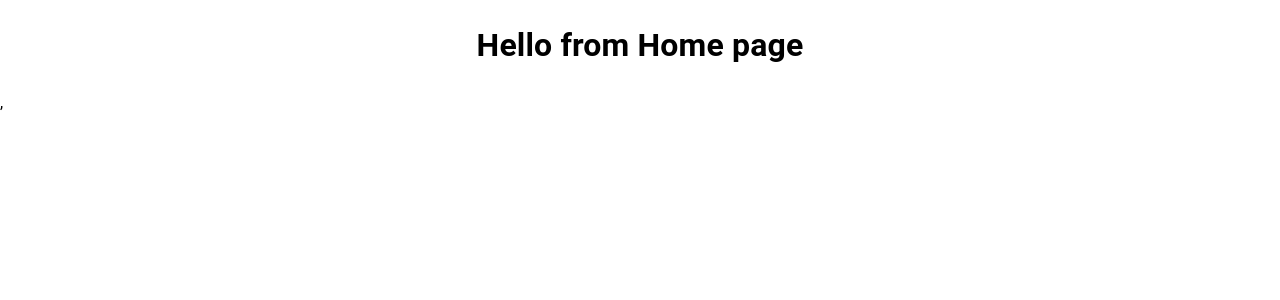
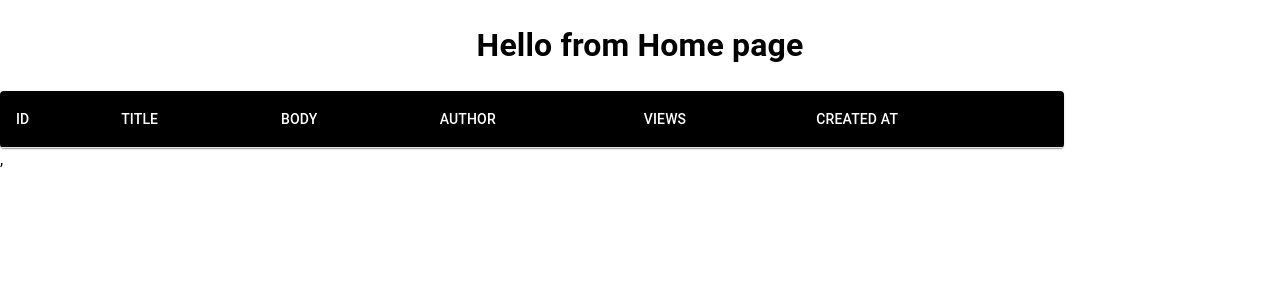
Before and after one commit to pickles-pickles/jokes-app, a React (Create React App) app: page /home in a window 1280 px wide. Shown: the top 300 px of the page. Built offline with nearby package versions, Linux system fonts and the light colour scheme.

Commit message:
DONE: table header columns and some customized styling

```diff
--- /dev/null
+++ b/src/components/Home/JokesTable.tsx
@@ -0,0 +1,59 @@
+import React from 'react'
+import { styled } from '@mui/material/styles'
+import Table from '@mui/material/Table'
+import TableBody from '@mui/material/TableBody'
+import TableCell, { tableCellClasses } from '@mui/material/TableCell'
+import TableContainer from '@mui/material/TableContainer'
+import TableHead from '@mui/material/TableHead'
+import TableRow from '@mui/material/TableRow'
+import Paper from '@mui/material/Paper'
+
+const JokesTable = () => {
+  const StyledTableCell = styled(TableCell)(({ theme }) => ({
+    [`&.${tableCellClasses.head}`]: {
+      backgroundColor: theme.palette.common.black,
+      color: theme.palette.common.white
+    },
+    [`&.${tableCellClasses.body}`]: {
+      fontSize: 14
+    }
+  }))
+
+  const StyledTableRow = styled(TableRow)(({ theme }) => ({
+    '&:nth-of-type(odd)': {
+      backgroundColor: theme.palette.action.hover
+    },
+    // hide last border
+    '&:last-child td, &:last-child th': {
+      border: 0
+    }
+  }))
+
+  const headerColumns = [
+    { name: 'ID' },
+    { name: 'TITLE' },
+    { name: 'BODY' },
+    { name: 'AUTHOR' },
+    { name: 'VIEWS' },
+    { name: 'CREATED AT' }
+  ]
+
+  return (
+    <>
+      <TableContainer component={Paper}>
+        <Table sx={{ minWidth: 700 }} aria-label='customized table'>
+          <TableHead>
+            <TableRow>
+              {headerColumns.map(col => (
+                <StyledTableCell align='left'>{col.name}</StyledTableCell>
+              ))}
+            </TableRow>
+          </TableHead>
+          <TableBody></TableBody>
+        </Table>
+      </TableContainer>
+    </>
+  )
+}
+
+export default JokesTable
--- a/src/pages/home-page/HomePage.tsx
+++ b/src/pages/home-page/HomePage.tsx
@@ -1,9 +1,16 @@
 import React from 'react'
+import JokesTable from '../../components/Home/JokesTable.tsx'
+import Grid from '@mui/material/Grid'
 
 const HomePage = () => {
   return (
     <>
       <h1>Hello from Home page</h1>
+      <Grid container spacing={2}>
+        <Grid item xs={10}>
+          <JokesTable />
+        </Grid>
+      </Grid>
     </>
   )
 }
```
Also changed, not shown: src/components/JokeEditor/JokesEditorForm.tsx (added, +11 -0 lines), tsconfig.json (added, +21 -0 lines).
